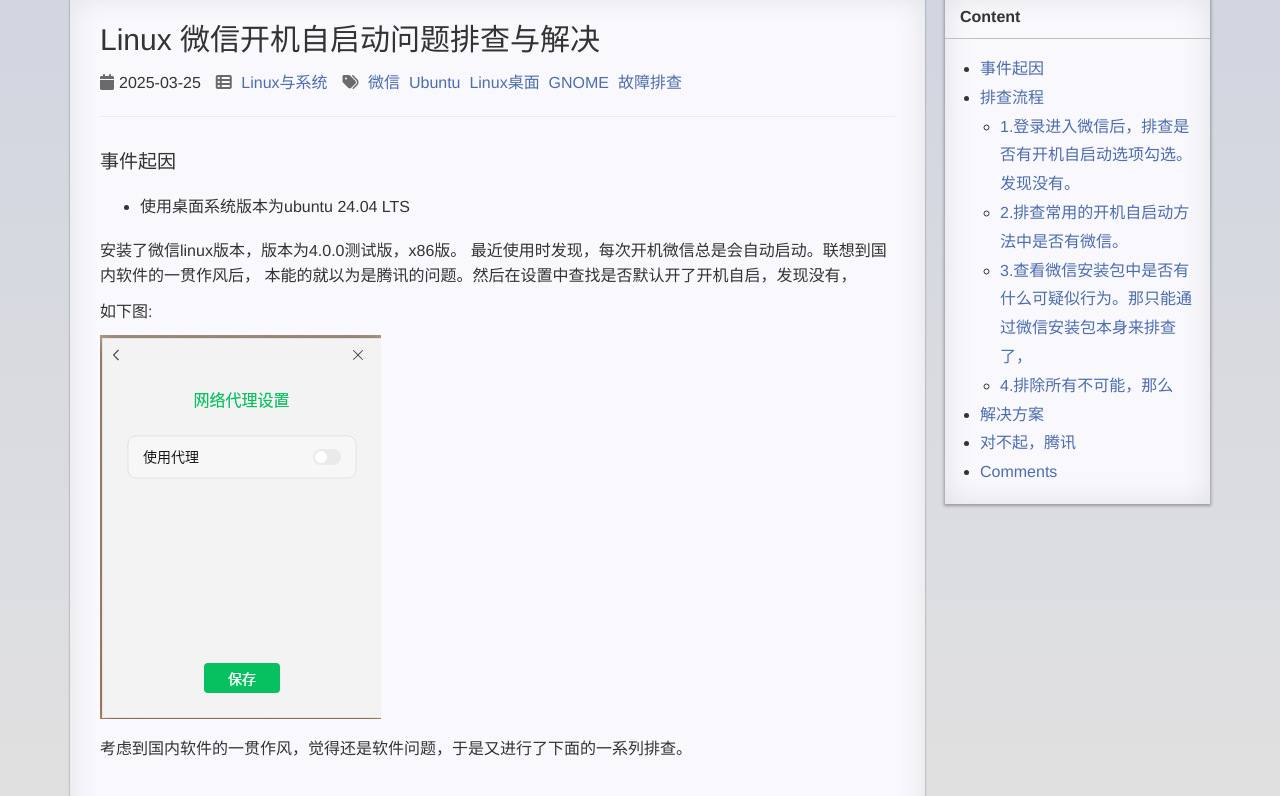
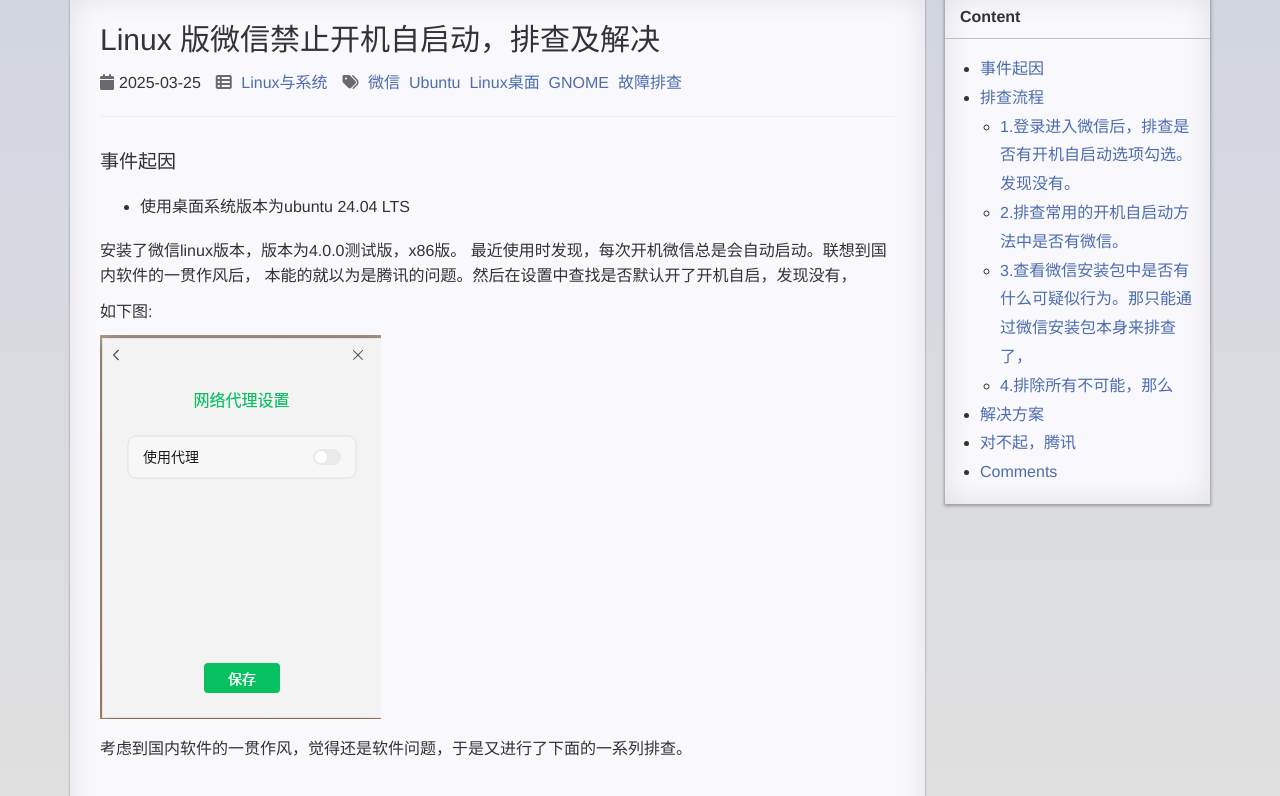
Before and after one commit to leeyeel/leeyeel.github.io, a Jekyll site: the page built from _posts/2025-03-25-wechat-auto-start.md, in a window 1280 px wide and 900 px high, cut to the strip 104-900 px from the top of the window. Built offline with Jekyll 4.4.1, drawn with Linux system fonts in a browser that asks for light colours; comment, search, counter and statistics services are not loaded.

Commit message:
update wechat auto start

```diff
--- a/_posts/2025-03-25-wechat-auto-start.md
+++ b/_posts/2025-03-25-wechat-auto-start.md
@@ -1,6 +1,6 @@
 ---
 layout: post
-title:  "Linux 微信开机自启动问题排查与解决"
+title:  "Linux 版微信禁止开机自启动，排查及解决"
 date:   2025-03-25 11:12:00
 categories: "Linux与系统"
 tags:
@@ -11,7 +11,7 @@
   - "故障排查"
 description: "记录 Linux 原生微信出现开机自启动问题时的排查过程，并解释 GNOME 会话恢复机制带来的影响。"
 keywords: "Linux 微信开机自启动, Ubuntu 微信自启动, GNOME Session Restore, 微信 Linux 版"
-excerpt: "记录 Linux 原生微信出现开机自启动问题时的排查过程，并给出解决方法。"
+excerpt: "记录 Linux 原生微信出现开机自启动问题时的排查过程，并给出禁止开机启动的方法。"
 mathjax: true
 ---
 * TOC
```
